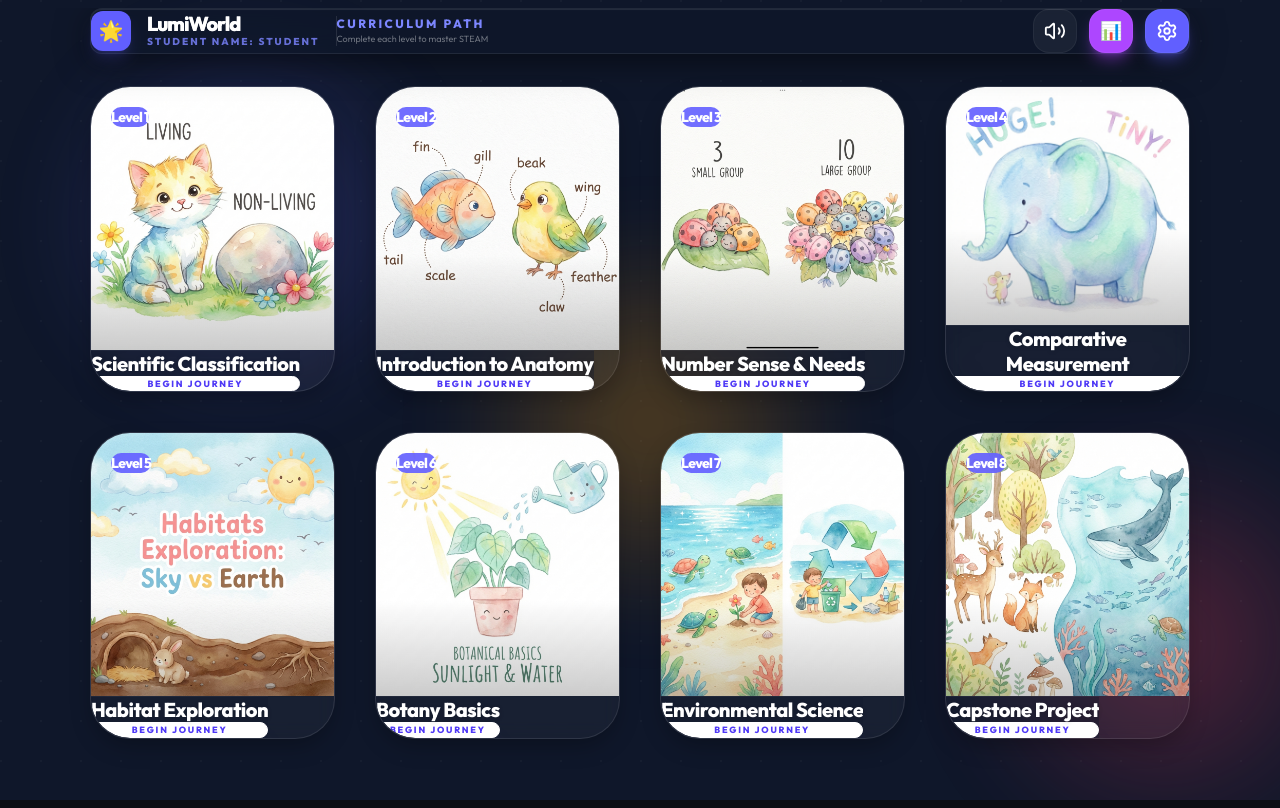
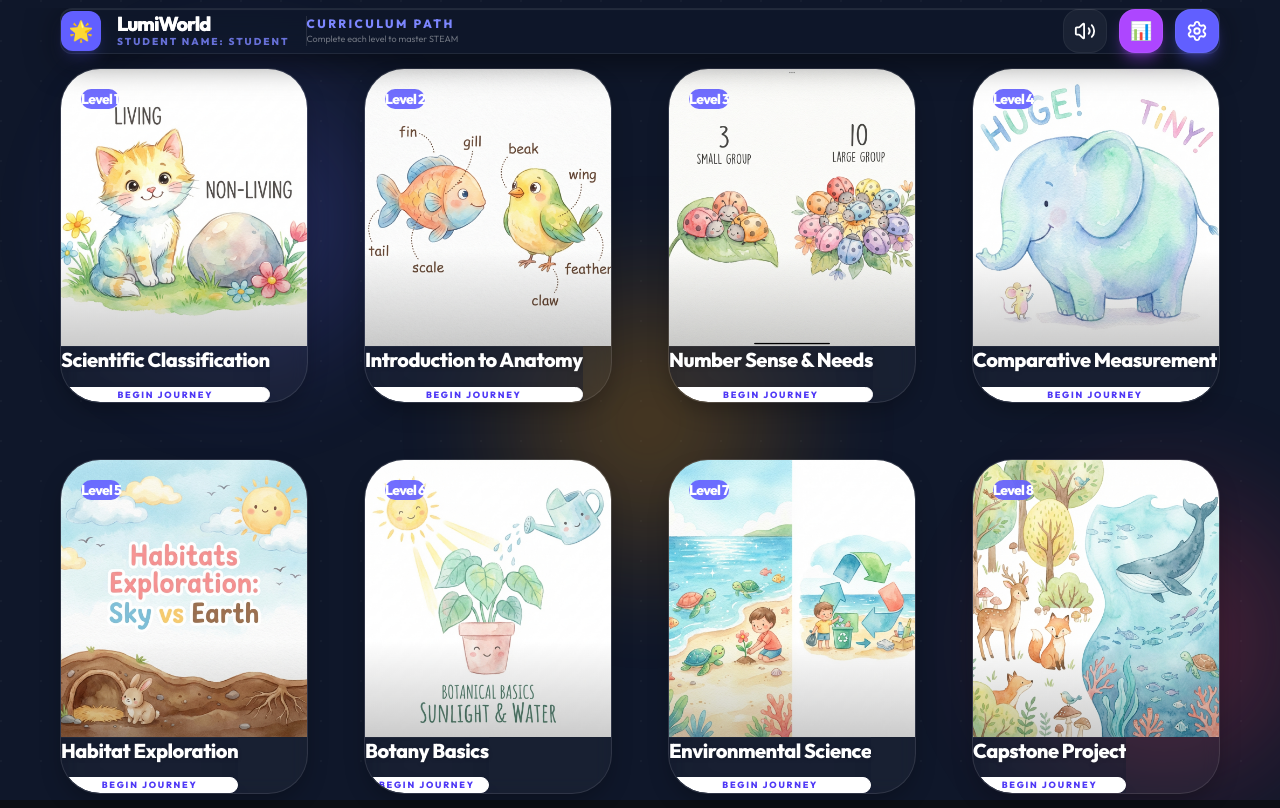
Before and after one commit to lawrence555-dev/lumiworld, a Next.js app: page / in a window 1280 px wide. Built offline with nearby package versions, Linux system fonts and the light colour scheme.

Commit message:
style: final goldilocks balance for ipad air 4 - centered and immersive

```diff
--- a/app/page.tsx
+++ b/app/page.tsx
@@ -34,26 +34,23 @@ export default function Dashboard() {
 
   return (
     <div className="app-container items-center overflow-y-auto">
-      {/* Unified Content Wrapper - Centered with balanced side space */}
-      <div className="w-full max-w-[1100px] px-6 flex flex-col min-h-screen">
+      {/* Unified Content Wrapper - Perfectly Centered and Balanced */}
+      <div className="w-full max-w-[1160px] px-6 flex flex-col min-h-screen py-10 sm:py-12">
 
-        {/* Header Block - Positioned higher */}
-        <div className="pt-2 sm:pt-4 pb-2">
+        {/* Header Block */}
+        <div className="pb-6 sm:pb-8">
           <Header showCurriculumPath={true} />
         </div>
 
-        {/* Separator / Gap between Header and Grid */}
-        <div className="h-4 sm:h-8" />
-
-        {/* Cards Grid Block - Optimized height */}
-        <main className="flex-1 w-full pb-8 sm:pb-12">
+        {/* Main Grid Section - Balanced Vertical Spacing */}
+        <main className="flex-1 flex items-center w-full">
           <motion.div
             initial={{ opacity: 0, y: 20 }}
             animate={{ opacity: 1, y: 0 }}
-            className="grid grid-cols-2 lg:grid-cols-4 gap-6 sm:gap-8 lg:gap-10"
+            className="grid grid-cols-2 lg:grid-cols-4 gap-6 sm:gap-10 lg:gap-14 w-full"
           >
             {weeks_data.map((week) => (
-              <div key={week.id} className="w-full">
+              <div key={week.id} className="w-full h-full">
                 <WeekCard
                   {...week}
                   weekId={week.id}
--- a/components/ui/WeekCard.tsx
+++ b/components/ui/WeekCard.tsx
@@ -40,7 +40,7 @@ export function WeekCard({
             whileHover={isUnlocked ? { scale: 1.02, y: -4 } : {}}
             whileTap={isUnlocked ? { scale: 0.96 } : {}}
             className={`
-                relative w-full aspect-[4/5.0] rounded-[2.5rem] overflow-hidden
+                relative w-full aspect-[4/5.4] rounded-[2.5rem] overflow-hidden
                 flex flex-col shadow-2xl transition-all duration-500
                 ${isUnlocked
                     ? 'glass-card cursor-pointer shadow-indigo-500/10'
```
